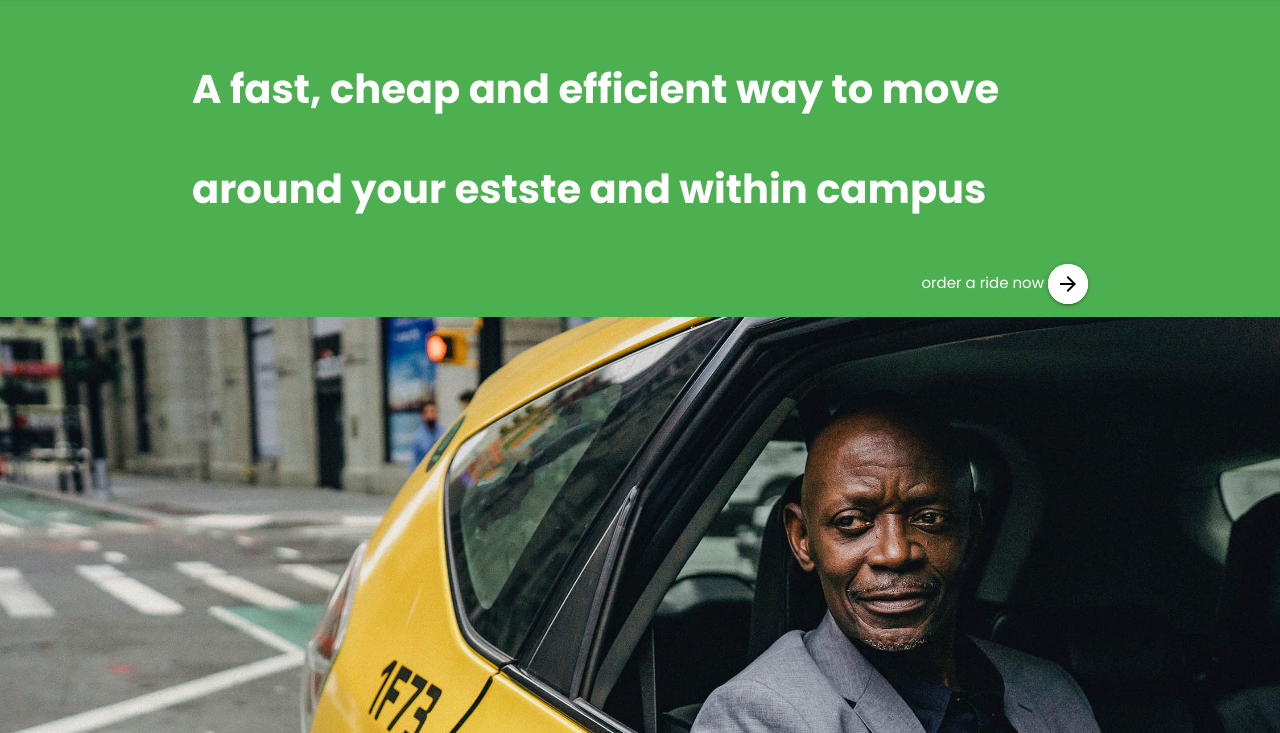
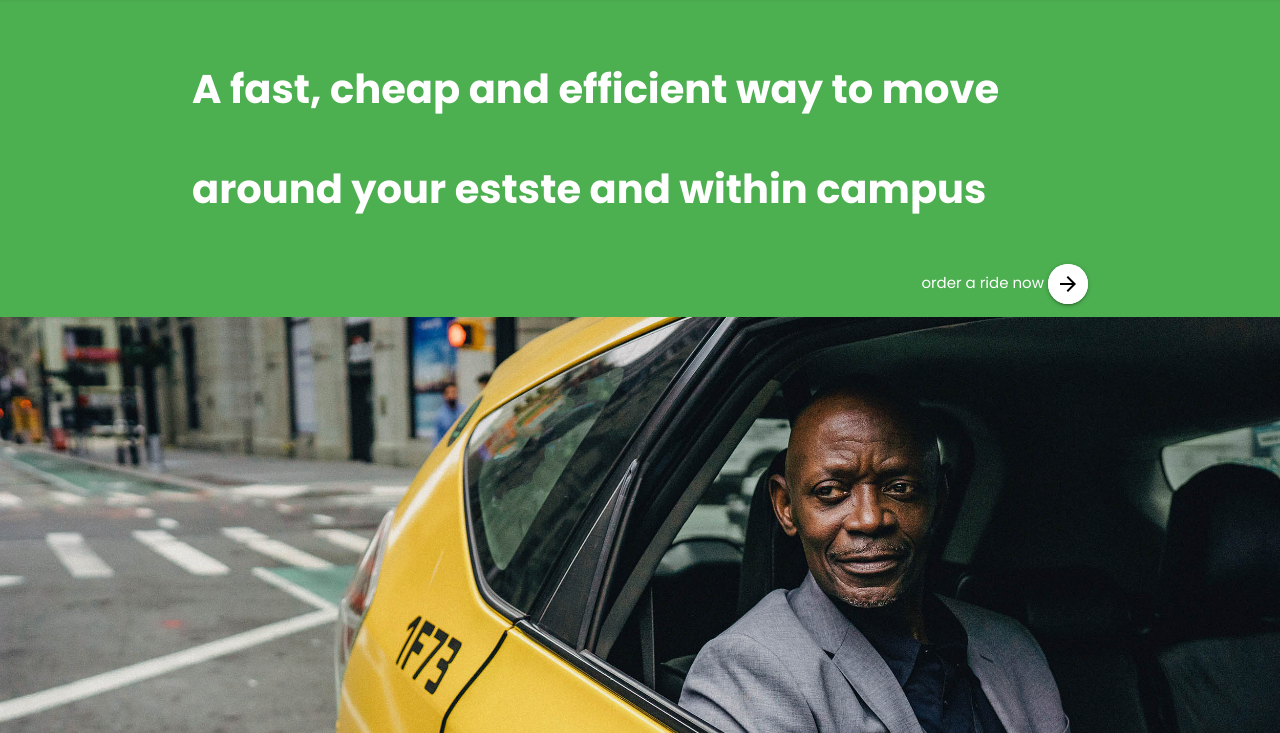
Before and after one commit to odafeaggreh/7ty9, a plain HTML site: page index.html in a window 1280 px wide. Shown: the part 67-800 px from the top of the page. Drawn offline with nearby package versions, Linux system fonts and the light colour scheme.

Commit message:
trying to merge again

```diff
--- a/style.css
+++ b/style.css
@@ -34,7 +34,7 @@ html{
     background: url('assets/images/man-in-taxi.jpg');
     background-size: cover;
     background-position: center;
-    min-height: 800px;
+    min-height: 700px;
 }
 
 
```
